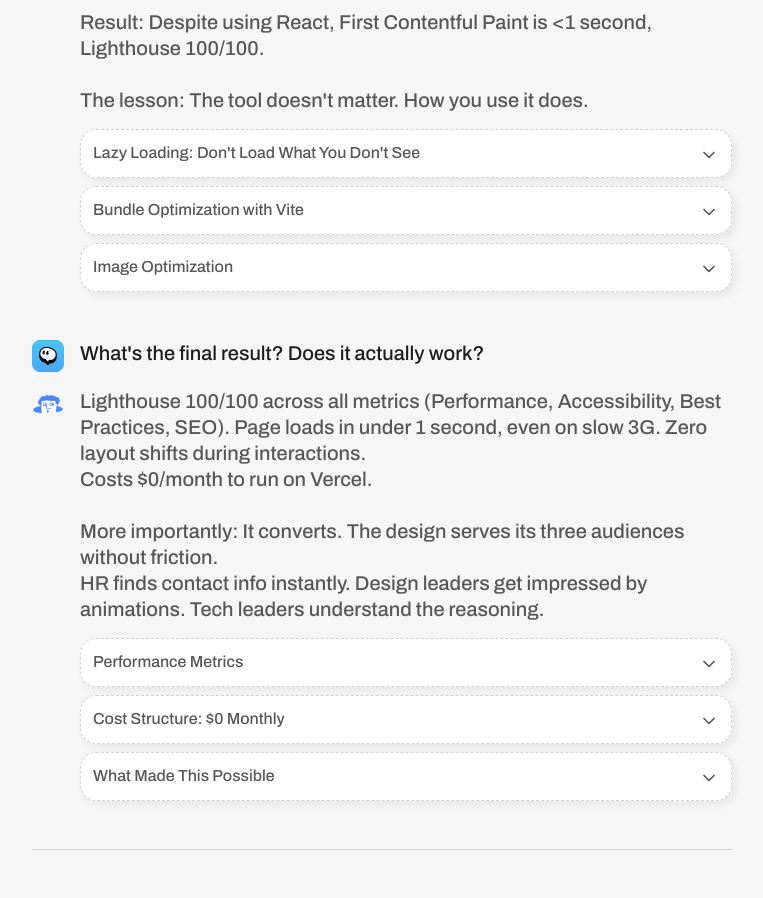
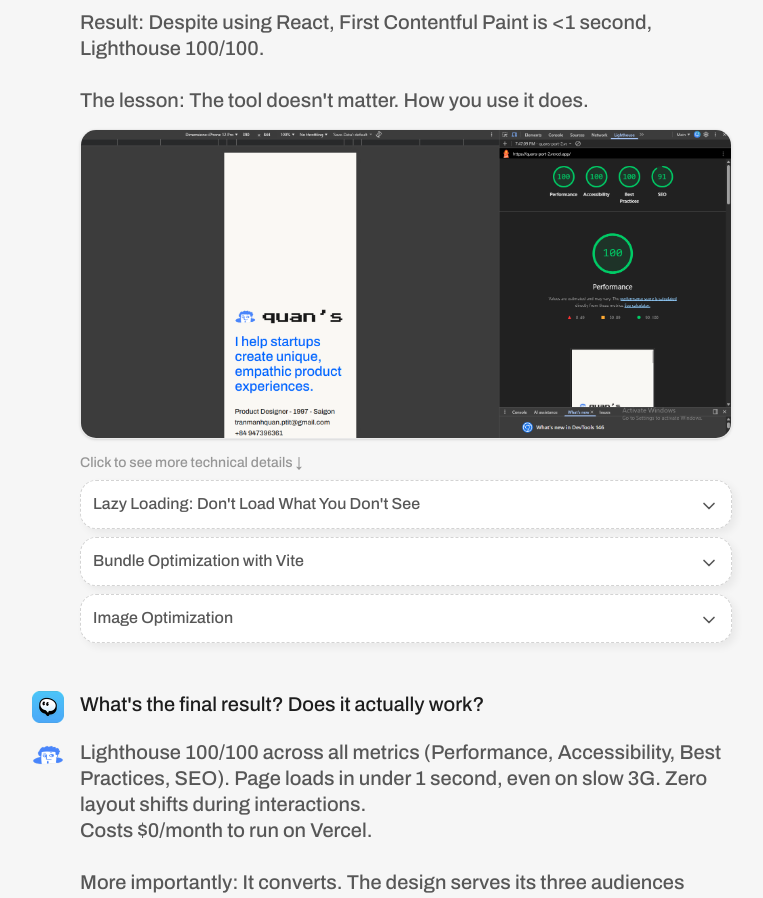
Before and after one commit to nomnom58/quans-port-2, a React (Vite) app: page /showcase/quans-portfolio in a window 1280 px wide. Shown: the part 2920-3818 px from the top of the page, without its empty margins (258-1021 px from the left). Built offline with nearby package versions, Linux system fonts and the light colour scheme.

Commit message:
thêm ảnh vào quan portshowcase

```diff
--- a/src/QuansPortfolio.tsx
+++ b/src/QuansPortfolio.tsx
@@ -398,6 +398,20 @@ const QuansPortfolio: React.FC = () => {
                     <br/><br/>
                     The lesson: The tool doesn't matter. How you use it does.
                   </div>
+
+                  {/* Lighthouse Proof Image */}
+                  <div className="my-[16px] w-full">
+                    <img
+                      src="/showcase/quan-portfolio/lighthouse-portfolio.png"
+                      alt="Lighthouse Score 100 Desktop and 95 Mobile"
+                      className="w-full h-auto rounded-[16px] border border-black/5 shadow-sm"
+                    />
+                  </div>
+
+                  <div className="text-[14px] text-[#575757]/60 mb-2 font-medium">
+                    Click to see more technical details ↓
+                  </div>
+
                   <div className="space-y-2">
                     <ShowcaseToggle title="Lazy Loading: Don't Load What You Don't See">
                       <div className="text-[14px] leading-[22px] md:text-[16px] text-[#575757] font-medium">
```
